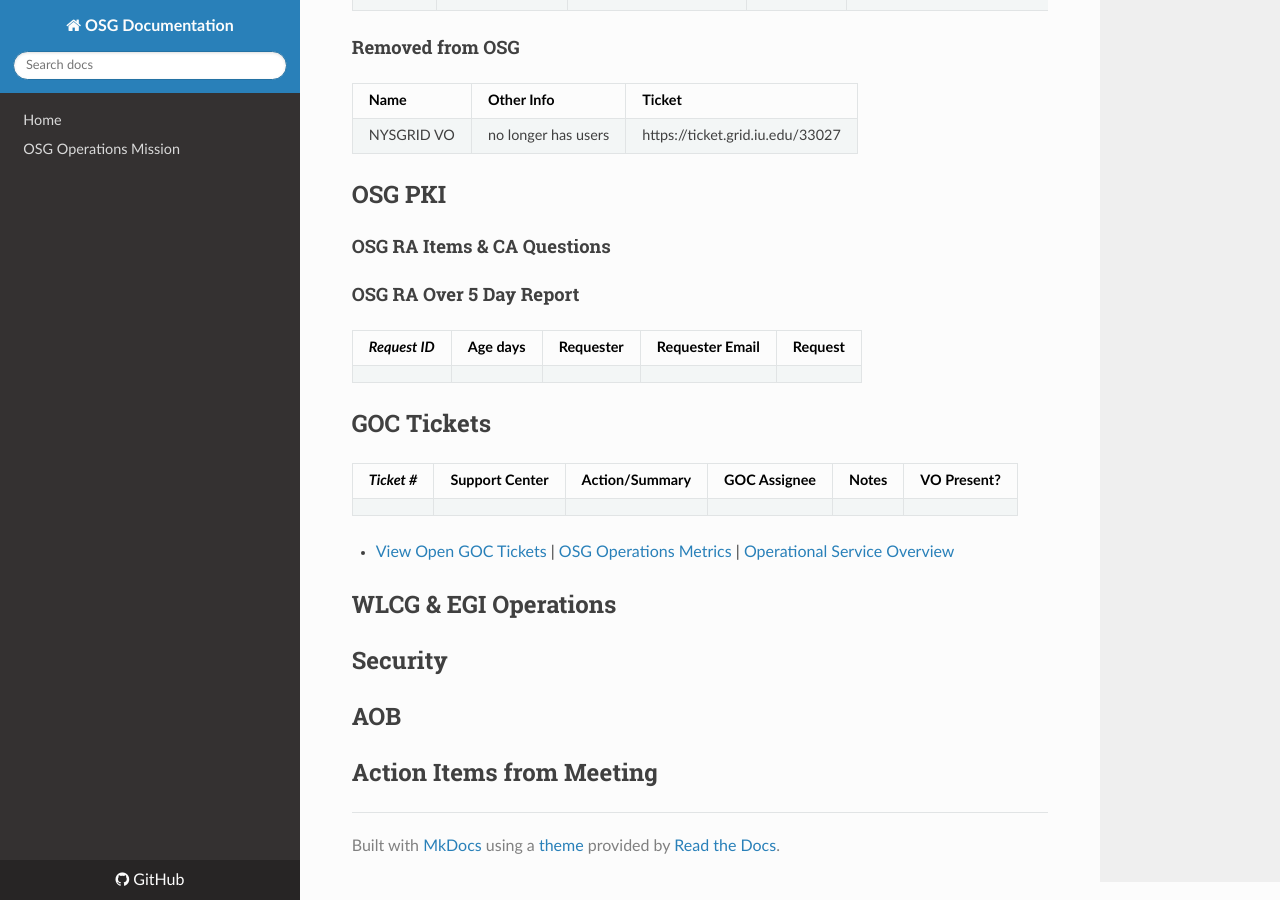
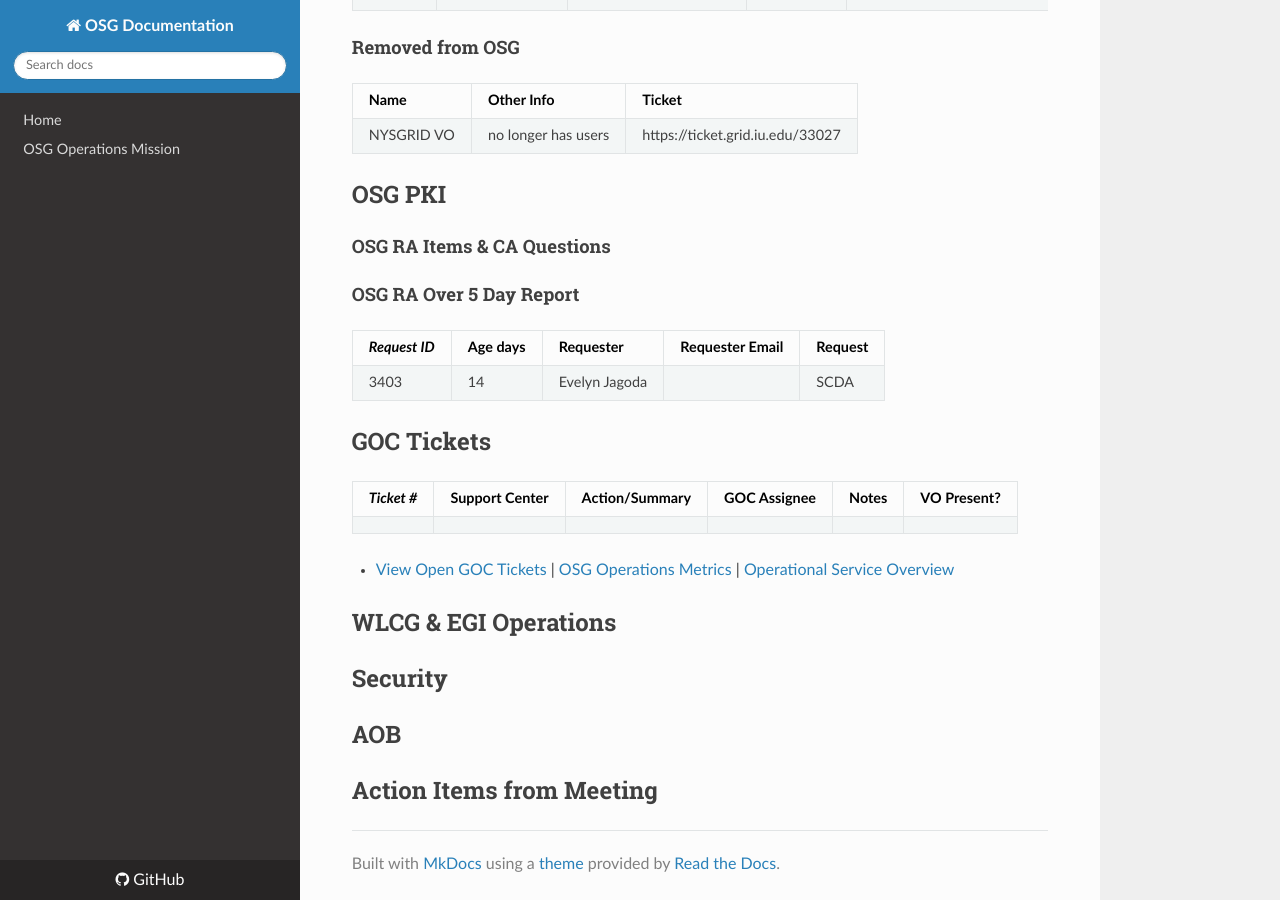
Before and after one commit to osg-htc/operations, an MkDocs documentation site: the page built from docs/WeeklyMinutes/20Mar2017.md, in a window 1280 px wide and 900 px high, scrolled down 3222 px. Built offline with MkDocs 1.6.1, drawn with Linux system fonts in a browser that asks for light colours; nearby versions of some CDN libraries; old or Windows-style settings are respelled for this version of MkDocs.

Commit message:
Update 20Mar2017.md

```diff
--- a/docs/WeeklyMinutes/20Mar2017.md
+++ b/docs/WeeklyMinutes/20Mar2017.md
@@ -73,7 +73,7 @@
 #### OSG RA Over 5 Day Report
 | *Request ID* | Age days	| Requester	| Requester Email |Request |
 |--------------|----------|-----------|-----------------|--------|
-
+| 3403 | 14 | Evelyn Jagoda | | SCDA |
 
 ## GOC Tickets
 
```
